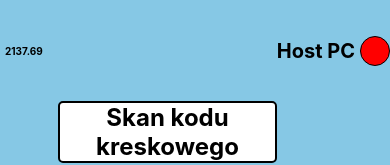
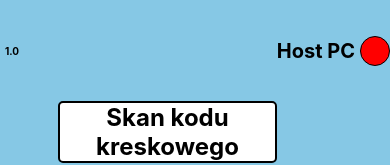
Before and after one commit to SAMBERENO/BarCodeScanner, a React Native app: screen / in a window 390 px wide. Shown: the top 165 px of the page. Built offline with nearby package versions, Linux system fonts and the light colour scheme.

Commit message:
App ready for release

```diff
--- a/src/screens/HomeScreen.tsx
+++ b/src/screens/HomeScreen.tsx
@@ -11,7 +11,7 @@ export default function HomeScreen({ navigation }: Props){
    <View style={styles.mainContainer}>
        <View style={styles.headerContainer}>
         <Text style={styles.headerVersion}>
-            2137.69
+            1.0
         </Text>
            <Pressable onPress={() => navigation.navigate("DnsConnectionScreen")}>
                <View style={localStyles.statusContainer}>
--- a/src/screens/RecordDetailsScreen.tsx
+++ b/src/screens/RecordDetailsScreen.tsx
@@ -108,7 +108,9 @@ export default function RecordDetailsScreen({route}: Props) {
                 Braki
             </Text>
 
-            {Object.entries(braki).map(([key, value]) => (
+            {Object.entries(braki)
+                .filter(([key]) => key !== "values")
+                .map(([key, value]) => (
                 <View
                     key={key}
                     style={styles.brakRow}
```
